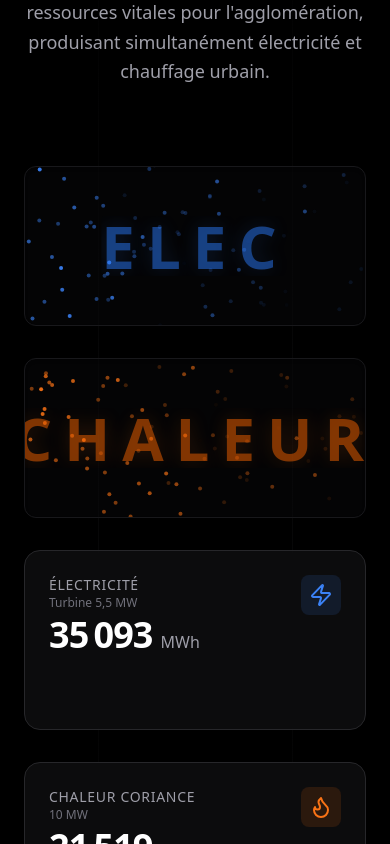
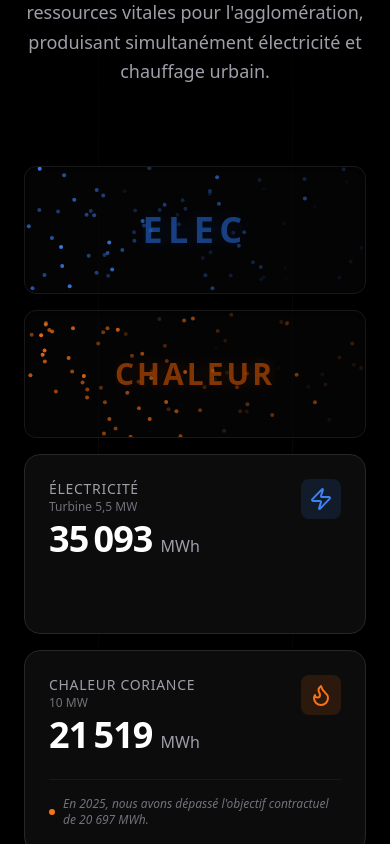
Before and after one commit to reusable365/voeux2026, a Next.js app: page / in a window 390 px wide. Shown: the part 11156-12000 px from the top of the page. Built offline with nearby package versions, Linux system fonts and the light colour scheme.

Commit message:
Add PWA support with Veolia 2026 icon

```diff
--- a/src/app/layout.tsx
+++ b/src/app/layout.tsx
@@ -15,6 +15,17 @@ const robotoMono = Roboto_Mono({
 export const metadata: Metadata = {
   title: "SOVALEM 2026 | Expérience Scrollytelling",
   description: "Découvrez l'histoire et les performances de l'unité de valorisation énergétique SOVALEM.",
+  manifest: "/manifest.json",
+  themeColor: "#E2001A",
+  appleWebApp: {
+    capable: true,
+    statusBarStyle: "black-translucent",
+    title: "SOVALEM 2026",
+  },
+  icons: {
+    icon: "/icon-512.png",
+    apple: "/icon-512.png",
+  },
 };
 
 export default function RootLayout({
--- a/src/components/sections/EnergyTerritory.tsx
+++ b/src/components/sections/EnergyTerritory.tsx
@@ -30,15 +30,15 @@ export default function EnergyTerritory() {
                     </p>
                 </motion.div>
 
-                <div className="grid grid-cols-1 md:grid-cols-2 gap-8 items-stretch">
+                <div className="grid grid-cols-1 md:grid-cols-2 gap-4 md:gap-8 items-stretch">
                     {/* Electricity Flow Block */}
-                    <div className="h-40 relative bg-zinc-950/50 rounded-xl border border-zinc-900 overflow-hidden shadow-inner flex items-center justify-center">
+                    <div className="h-32 md:h-40 relative bg-zinc-950/50 rounded-xl border border-zinc-900 overflow-hidden shadow-inner flex items-center justify-center">
                         <ParticleFlow color="#3b82f6" count={80} />
                         <motion.span
                             initial={{ opacity: 0.1, clipPath: "inset(0 100% 0 0)" }}
                             whileInView={{ opacity: 0.6, clipPath: "inset(0 0% 0 0)" }}
                             transition={{ duration: 5, ease: "easeInOut" }}
-                            className="absolute text-blue-500/80 font-black text-6xl tracking-[0.2em] uppercase select-none pointer-events-none text-center"
+                            className="absolute text-blue-500/80 font-black text-4xl md:text-6xl tracking-[0.15em] md:tracking-[0.2em] uppercase select-none pointer-events-none text-center"
                             style={{ textShadow: "0 0 20px rgba(59, 130, 246, 0.3)" }}
                         >
                             ELEC
@@ -46,13 +46,13 @@ export default function EnergyTerritory() {
                     </div>
 
                     {/* Heat Flow Block */}
-                    <div className="h-40 relative bg-zinc-950/50 rounded-xl border border-zinc-900 overflow-hidden shadow-inner flex items-center justify-center">
+                    <div className="h-32 md:h-40 relative bg-zinc-950/50 rounded-xl border border-zinc-900 overflow-hidden shadow-inner flex items-center justify-center">
                         <ParticleFlow color="#f97316" count={80} direction="right" />
                         <motion.span
                             initial={{ opacity: 0.1, clipPath: "inset(0 100% 0 0)" }}
                             whileInView={{ opacity: 0.6, clipPath: "inset(0 0% 0 0)" }}
                             transition={{ duration: 5, ease: "easeInOut" }}
-                            className="absolute text-orange-500/80 font-black text-6xl tracking-[0.2em] uppercase select-none pointer-events-none text-center"
+                            className="absolute text-orange-500/80 font-black text-3xl md:text-6xl tracking-[0.1em] md:tracking-[0.2em] uppercase select-none pointer-events-none text-center"
                             style={{ textShadow: "0 0 20px rgba(249, 115, 22, 0.3)" }}
                         >
                             CHALEUR
```
Also changed, not shown: public/manifest.json (added), 2 other files (tests, documents, lock files or other folders).
